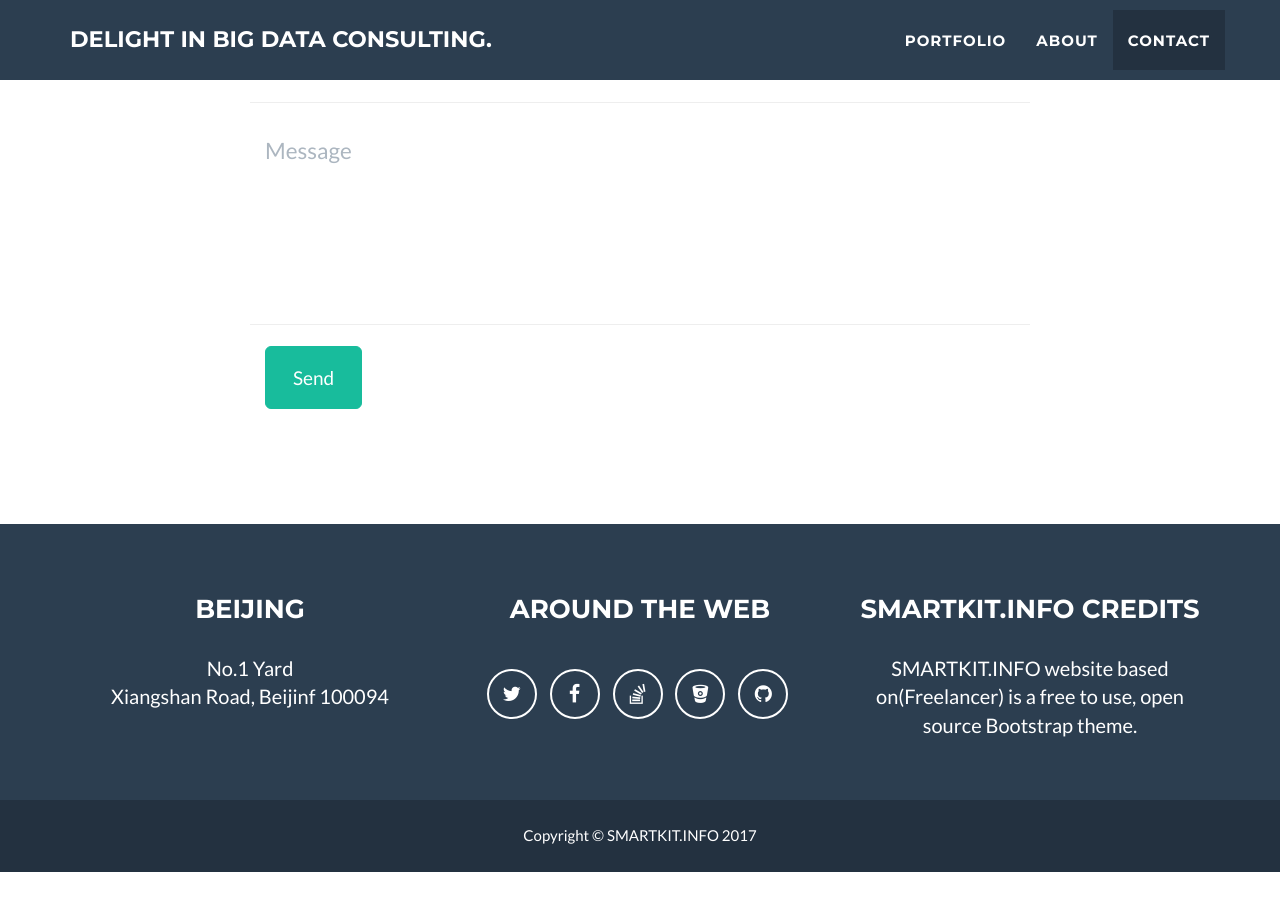
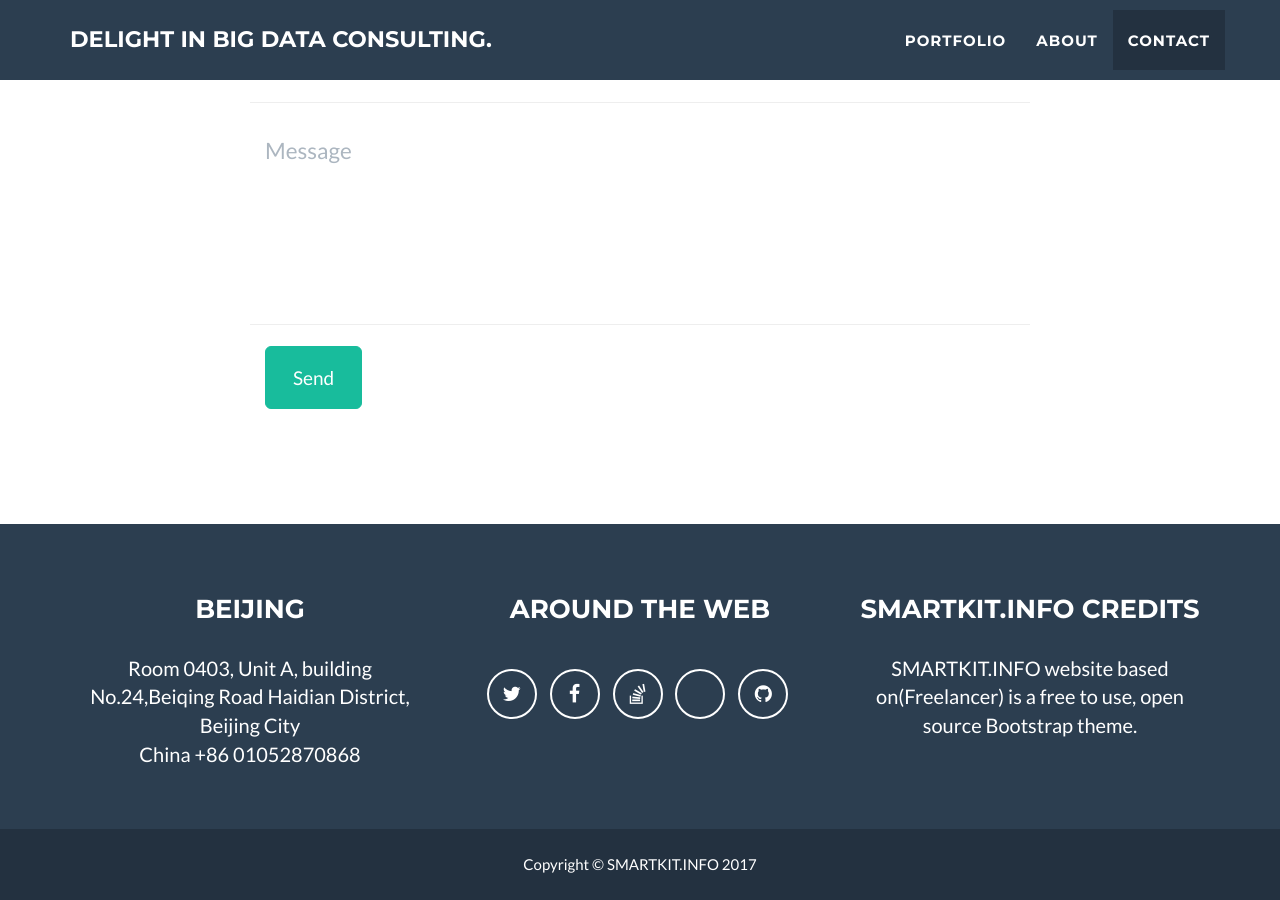
Before and after one commit to smartkit/smartkit.github.io, a Jekyll site: the page built from index.html, in a window 1280 px wide and 900 px high, scrolled down 2981 px. Built offline with Jekyll 4.4.1, drawn with Linux system fonts in a browser that asks for light colours; before the commit the page ends 3853 px from its top, so only the background shows below that.

Commit message:
CHANGED:sort of information updated;

```diff
--- a/_config.yml
+++ b/_config.yml
@@ -41,18 +41,18 @@
   - title: twitter
     url: http://twitter.com/smartkit
   - title: facebook
-    url: http://facebook.com/smartkit
+    url: https://www.facebook.com/smartkit.info/
   - title: stack-overflow
-    url: http://stackoverflow.com/questions/tagged/smartkit
-  - title: bitbucket
-    url: http://bitbucket.org/smartkit
+    url: http://stackoverflow.com/jobs/companies/smartkitinfo
+  - title: linkedIn
+    url: https://www.linkedin.com/company-beta/13271658/
   - title: github
     url: http://github.com/smartkit
 
 # Postal address (add as many lines as necessary)
 address:
-  - line: No.1 Yard
-  - line: Xiangshan Road, Beijinf 100094
+  - line: Room 0403, Unit A, building No.24,Beiqing Road Haidian District, Beijing City
+  - line: China +86 01052870868
 
 # Credits content
 credits: 'SMARTKIT.INFO website based on(Freelancer) is a free to use, open source Bootstrap theme.'
```
